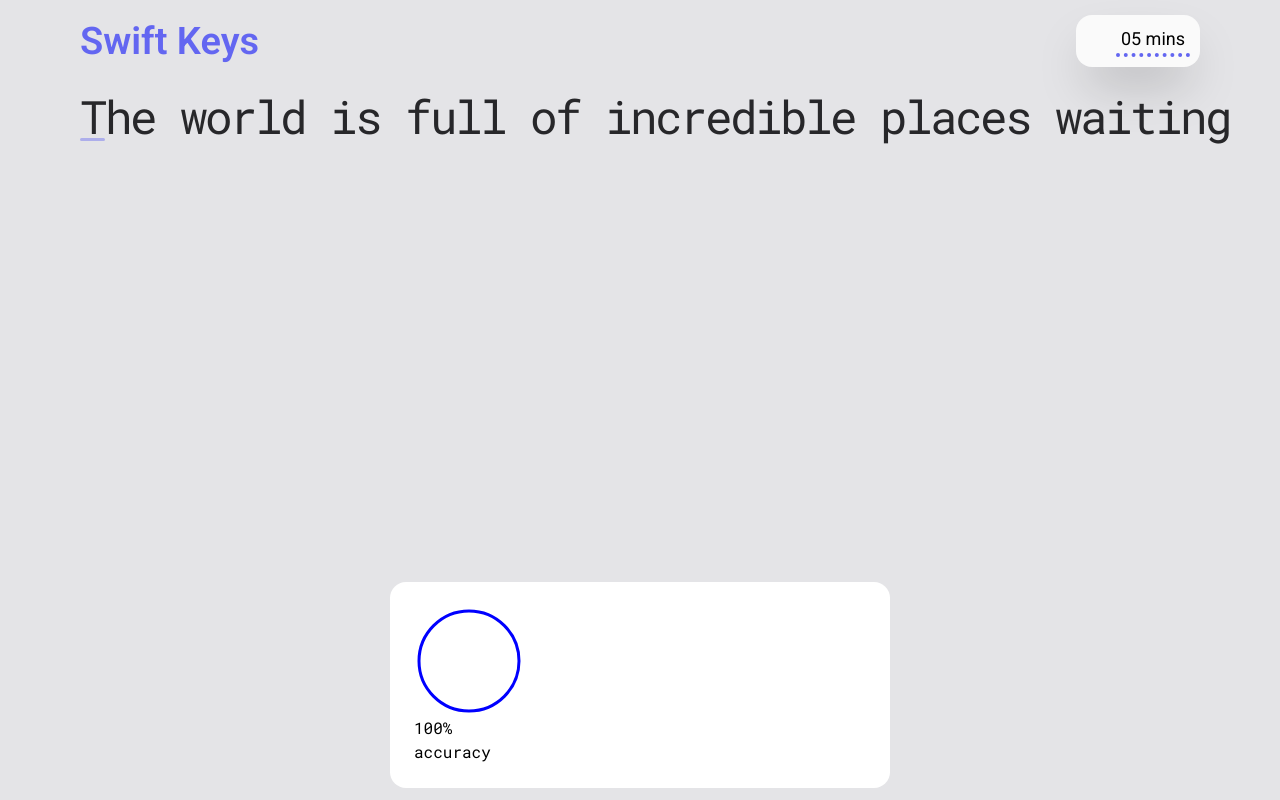
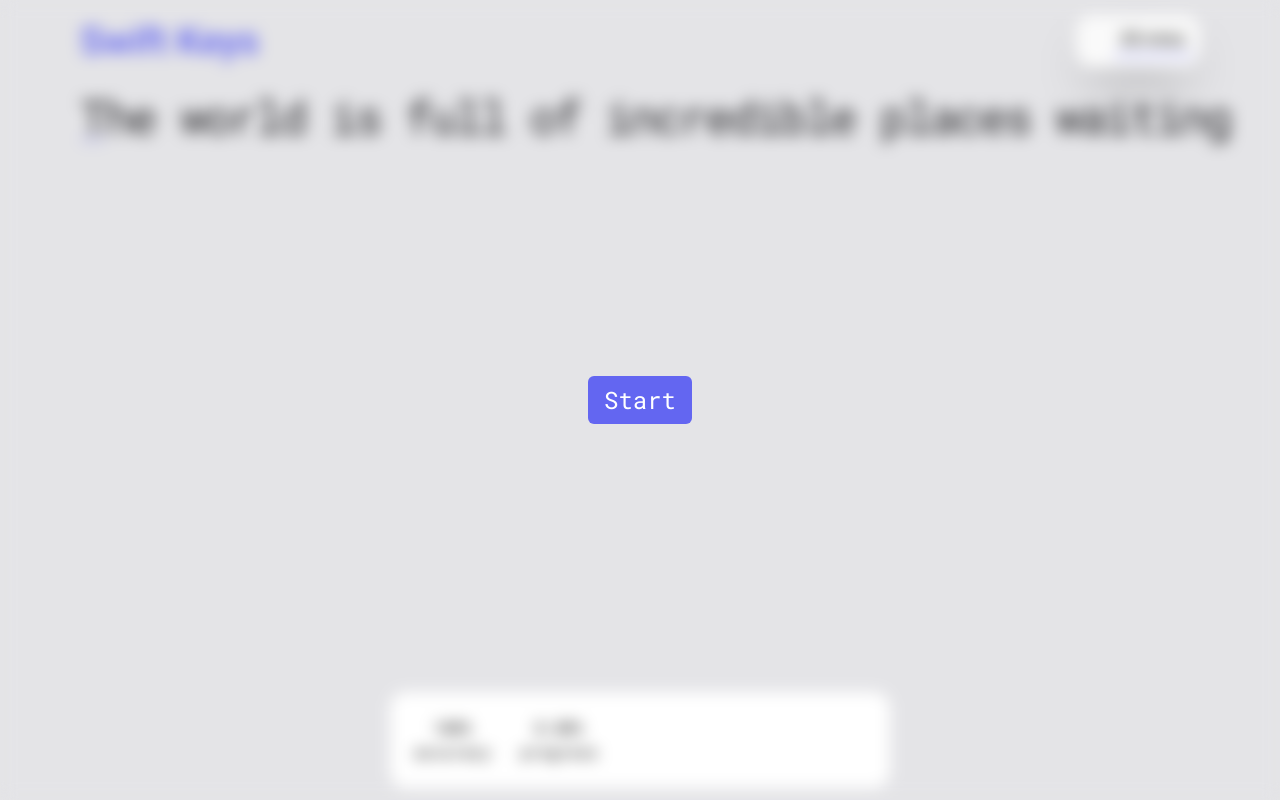
Before and after one commit to TruwerM5/swift-keys, a Vue app: page / in a window 1280 px wide. Built offline with nearby package versions, Linux system fonts and the light colour scheme; some icons are missing.

Commit message:
feat: improve code readability, add overlay

```diff
--- a/src/assets/styles/main.css
+++ b/src/assets/styles/main.css
@@ -2,6 +2,7 @@
 
 @theme {
   --color-primary: #6366f1;
+  --color-primary-dark: #3d41db;
   --text-ul: 38px;
   --font-rm: 'Roboto Mono', 'sans-serif';
   --font-roboto: 'Roboto', 'sans-serif';
--- /dev/null
+++ b/src/components/OverlayVue.vue
@@ -0,0 +1,16 @@
+<script setup lang="ts">
+defineEmits(['click']);
+</script>
+
+<template>
+  <div
+    class="overlay fixed h-screen w-full inset-0 backdrop-blur-sm z-30 flex items-center justify-center"
+  >
+    <button
+      @click="$emit('click')"
+      class="px-4 py-2 text-2xl rounded-md transition-colors text-white bg-primary hover:bg-primary-dark"
+    >
+      Start
+    </button>
+  </div>
+</template>
--- a/src/components/SetDateVue.vue
+++ b/src/components/SetDateVue.vue
@@ -37,7 +37,8 @@ window.addEventListener('click', (e) => {
       ref="buttonRef"
       class="px-[5px] border-b-4 border-dotted border-primary"
     >
-      {{ getCurrentTime }} mins
+      {{ getCurrentTime }}
+      mins
     </button>
     <div
       v-show="isOpened"
--- a/src/components/SimpleWordVue.vue
+++ b/src/components/SimpleWordVue.vue
@@ -4,17 +4,17 @@ import LetterVue from '@/components/LetterVue.vue';
 import getCorrectLength from '@/utils/getCorrectLength';
 import TheProgressBar from './TheProgressBar.vue';
 import { texts } from '@/texts';
+import OverlayVue from '@/components/OverlayVue.vue';
 // TODO: добавить функции для translate
 const LETTERS = /^[\x20-\x7E]{1}$/;
 const EXTRA_BUTTONS = /Shift|Alt|Tab|Control|F(1[0-2]|[1-9])/;
 const words = texts;
-console.log(words[0].split('\n'));
+const isStarted = ref(false);
 const currentWord = computed(() => words[currentWordIndex.value]);
 const currentWordIndex = ref(0);
 const passedLetters = ref<string[]>([]);
 const wrongLetters = ref<string[]>([]);
 const currentLetterIndex = ref(0);
-const translateIndex = ref(0);
 const translate = 25;
 const translateX = ref(0);
 
@@ -28,7 +28,16 @@ const accuracy = computed(() => {
   return isNaN(result) ? 100 : result;
 });
 
+const progress = computed(() => {
+  const fullLength = currentWord.value.length;
+  const passed = passedLetters.value.length;
+  return (passed / fullLength) * 100;
+});
+
 window.addEventListener('keydown', (e) => {
+  if (!isStarted.value) {
+    return;
+  }
   e.preventDefault();
   const key = e.key;
   if (key == 'Backspace') {
@@ -36,17 +45,17 @@ window.addEventListener('keydown', (e) => {
     return;
   }
   const currentLetter = currentWord.value.charAt(currentLetterIndex.value);
-  if (
-    (LETTERS.test(key) || (key == 'Enter' && currentLetter == '\n')) &&
-    key == currentLetter
-  ) {
+  if ((LETTERS.test(key) || (key == 'Enter' && currentLetter == '\n')) && key == currentLetter) {
     passedLetters.value[currentLetterIndex.value] = currentLetter;
   }
-  if (!EXTRA_BUTTONS.test(key)) {
-    if (key != currentLetter) {
-      wrongLetters.value[currentLetterIndex.value] = currentLetter;
-    }
-    currentLetterIndex.value++;
+
+  const textExtraButtons = EXTRA_BUTTONS.test(key);
+  if (!textExtraButtons && key != currentLetter) {
+    wrongLetters.value[currentLetterIndex.value] = currentLetter;
+  }
+
+  if (!textExtraButtons) {
+    moveForwardAll();
   }
 
   if (
@@ -55,16 +64,16 @@ window.addEventListener('keydown', (e) => {
   ) {
     reset();
     if (currentWordIndex.value < words.length - 1) {
-      currentWordIndex.value++;
+      incrementLetterIndex();
     } else {
-      currentWordIndex.value = 0
-    };
-  }
-
-  if (currentLetterIndex.value > 25) {
-    translateX.value += translate;
+      currentWordIndex.value = 0;
+    }
   }
 });
+
+function start() {
+  isStarted.value = true;
+}
 
 function reset() {
   passedLetters.value = [];
@@ -85,20 +94,51 @@ function backSpace() {
     wrongLetters.value.pop();
   }
 
+  moveTextBack();
+}
+
+function moveTextForward() {
+  if (currentLetterIndex.value > 25) {
+    translateX.value += translate;
+  }
+}
+
+function moveTextBack() {
   if (translateX.value > 0) {
     translateX.value -= translate;
   }
 }
+
+function moveForwardAll() {
+  incrementLetterIndex();
+  moveTextForward();
+}
+
+function incrementLetterIndex() {
+  currentLetterIndex.value++;
+}
 </script>
 <template>
-  <div class="wrapper relative overflow-hidden max-w-[1200px] mx-auto flex flex-col items-center justify-center">
-    <div class="flex items-end text-[46px] px-[40px] max-w-[1200px] transition-transform"
-      :style="{ transform: `translateX(${-translateX}px)` }">
+  <OverlayVue v-if="!isStarted" @click="start" />
+  <div
+    class="wrapper relative overflow-hidden max-w-[1200px] mx-auto flex flex-col items-center justify-center"
+  >
+    <div
+      class="flex items-end text-[46px] px-[40px] max-w-[1200px] transition-transform"
+      :style="{
+        transform: `translateX(${-translateX}px)`,
+      }"
+    >
       <template v-for="(letter, i) in currentWord" :key="i">
-        <LetterVue :index="i" :currentLetterIndex="currentLetterIndex" :letter="letter" :passedLetters="passedLetters"
-          :wrongLetters="wrongLetters" />
+        <LetterVue
+          :index="i"
+          :currentLetterIndex="currentLetterIndex"
+          :letter="letter"
+          :passedLetters="passedLetters"
+          :wrongLetters="wrongLetters"
+        />
       </template>
     </div>
   </div>
-  <TheProgressBar :accuracy="accuracy" />
+  <TheProgressBar :accuracy="accuracy" :progress="progress" />
 </template>
--- a/src/components/TheProgressBar.vue
+++ b/src/components/TheProgressBar.vue
@@ -1,41 +1,21 @@
 <script setup lang="ts">
-import { computed } from 'vue';
-
 const props = defineProps<{
   accuracy: number;
+  progress: number;
 }>();
-
-const fill = computed(() => {
-  const perimeter = props.accuracy * Math.PI * 50;
-  const dashLength = (perimeter * props.accuracy) / 100;
-  return dashLength;
-});
 </script>
 
 <template>
   <div
-    class="absolute bottom-3 left-1/2 -translate-x-1/2 p-6 bg-white w-[500px] mx-auto rounded-2xl"
+    class="absolute bottom-3 left-1/2 -translate-x-1/2 p-6 bg-white w-[500px] mx-auto rounded-2xl flex items-center gap-[30px] text-center"
   >
-    <svg
-      id="myCircle"
-      width="110"
-      height="110"
-      xmlns="http://www.w3.org/2000/svg"
-    >
-      <circle
-        id="circle"
-        cx="55"
-        cy="55"
-        r="50"
-        fill="none"
-        stroke="blue"
-        stroke-width="3"
-        :stroke-dasharray="`${fill}, ${2 * Math.PI * 50}`"
-        stroke-dashoffset="0"
-      />
-    </svg>
-
-    <p>{{ accuracy }}%</p>
-    <span>accuracy</span>
+    <div>
+      <p>{{ accuracy }}%</p>
+      <span>accuracy</span>
+    </div>
+    <div class="progress">
+      <p>{{ progress.toFixed(2) }}%</p>
+      <span>progress</span>
+    </div>
   </div>
 </template>
--- a/src/stores/counter.ts
+++ b/src/stores/counter.ts
@@ -8,5 +8,9 @@ export const useCounterStore = defineStore('counter', () => {
     count.value++;
   }
 
-  return { count, doubleCount, increment };
+  return {
+    count,
+    doubleCount,
+    increment,
+  };
 });
--- a/src/stores/score.ts
+++ b/src/stores/score.ts
@@ -17,8 +17,7 @@ const useScoreStore = defineStore('score', {
       const passedLettersLength = getCorrectLength(passed);
       const wrongLettersLength = getCorrectLength(wrong);
       const result = Math.round(
-        (passedLettersLength / (passedLettersLength + wrongLettersLength)) *
-          100,
+        (passedLettersLength / (passedLettersLength + wrongLettersLength)) * 100,
       );
       this.accuracy = result || 100;
     },
```
Also changed, not shown: src/components/LetterVue.vue (+2 -6 lines), .prettierrc.json.
